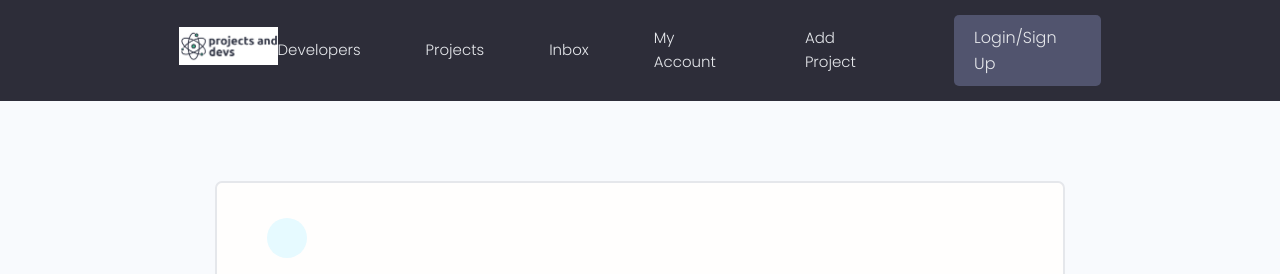
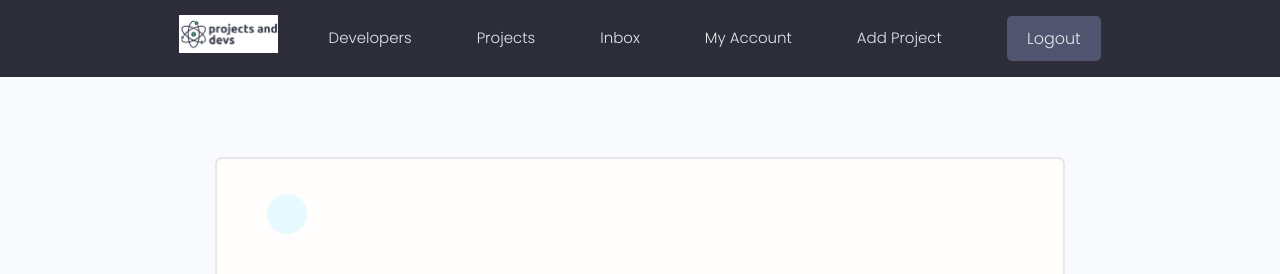
Before and after one commit to santoshvarmag/dealancer, a Django app: page /projects/create-project/ in a window 1280 px wide. Shown: the top 274 px of the page. Run offline with Django 3.2, Linux system fonts and the light colour scheme; a user stored in the database is signed in; tables that the repository leaves empty hold one stand-in row (values such as "Sample post"); some libraries are stand-ins or nearby versions.

Commit message:
Add login restriction to Nav items

```diff
--- a/devsearch/templates/navbar.html
+++ b/devsearch/templates/navbar.html
@@ -13,10 +13,14 @@
         <ul class="header__menu">
           <li class="header__menuItem"><a href="{% url 'profiles' %}">Developers</a></li>
           <li class="header__menuItem"><a href="{% url 'projects' %}">Projects</a></li>
+          {% if request.user.is_authenticated %}
           <li class="header__menuItem"><a href="inbox.html">Inbox</a></li>
           <li class="header__menuItem"><a href="account.html">My Account</a></li>
           <li class="header__menuItem"><a href="{% url 'create-project' %}" >Add Project</a></li>
-          <li class="header__menuItem"><a href="login.html" class="btn btn--sub">Login/Sign Up</a></li>
+          <li class="header__menuItem"><a href="{% url 'logout' %}" class="btn btn--sub">Logout</a></li>
+          {% else %}
+          <li class="header__menuItem"><a href="{% url 'login' %}" class="btn btn--sub">Login/Sign Up</a></li>
+          {% endif %}
         </ul>
       </nav>
     </div>
```
